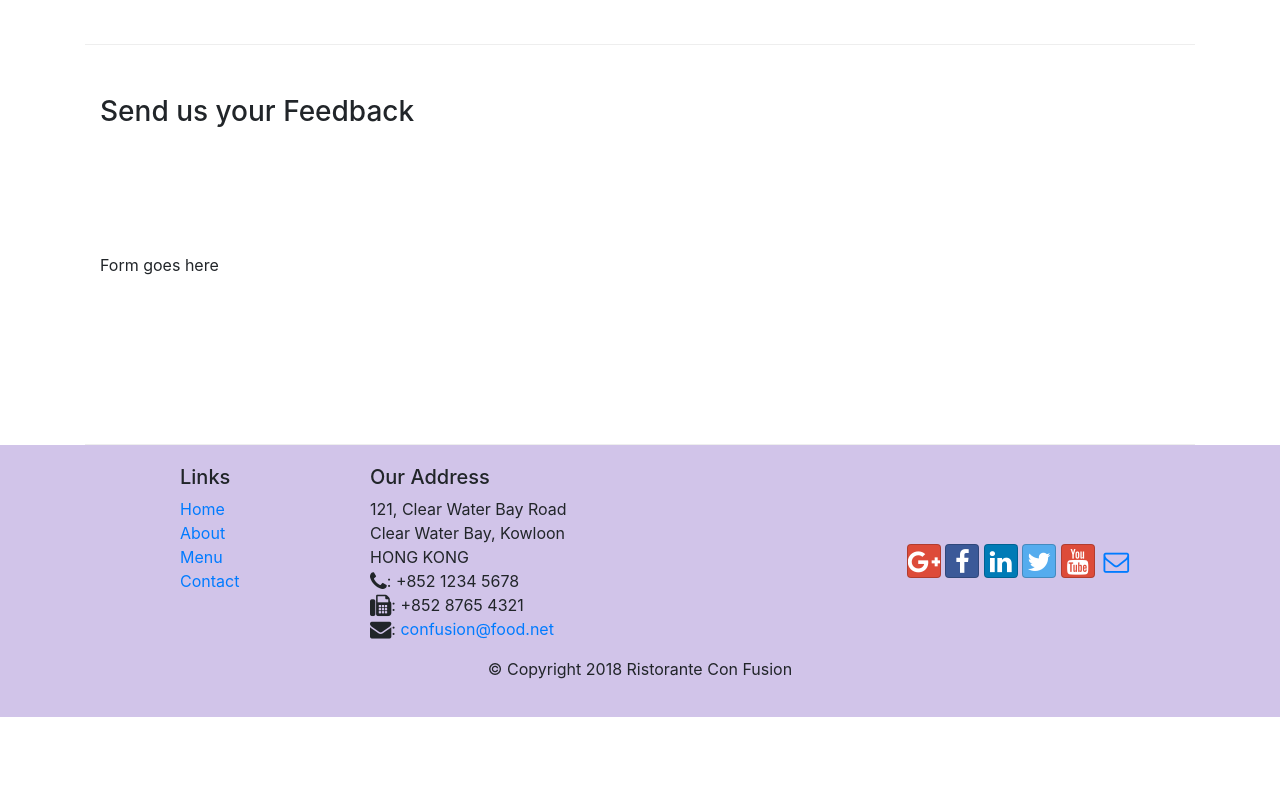
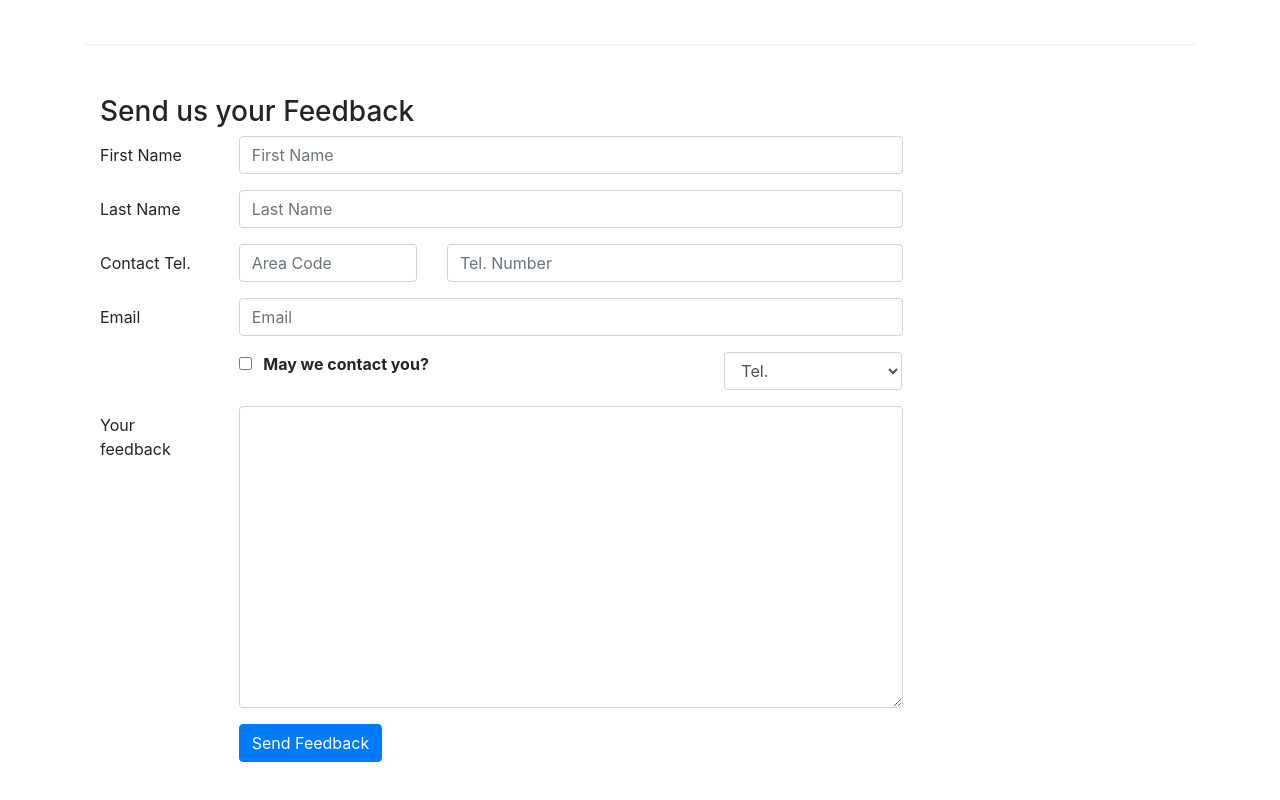
Before and after one commit to amirthabala27/coursera-bootstrap, a website: page contactus.html in a window 1280 px wide. Shown: the part 820-1620 px from the top of the page. Before the commit the page ends 1537 px from the top, so only its background shows below. Drawn offline with nearby package versions, Linux system fonts and the light colour scheme.

Commit message:
bootstrap forms

```diff
--- a/contactus.html
+++ b/contactus.html
@@ -92,7 +92,61 @@
               <h3>Send us your Feedback</h3>
            </div>
             <div class="col-12 col-md-9">
-                Form goes here
+                <form>
+                    <div class="form-group row">
+                        <label for="firstname" class="col-md-2 col-form-label">First Name</label>
+                        <div class="col-md-10">
+                            <input type="text" class="form-control" id="firstname" name="firstname" placeholder="First Name">
+                        </div>
+                    </div>
+                    <div class="form-group row">
+                        <label for="lastname" class="col-md-2 col-form-label">Last Name</label>
+                        <div class="col-md-10">
+                            <input type="text" class="form-control" id="lastname" name="lastname" placeholder="Last Name">
+                        </div>
+                    </div>
+                    <div class="form-group row">
+                        <label for="telnum" class="col-12 col-md-2 col-form-label">Contact Tel.</label>
+                        <div class="col-5 col-md-3">
+                            <input type="tel" class="form-control" id="areacode" name="areacode" placeholder="Area Code">
+                        </div>
+                        <div class="col-7 col-md-7">
+                            <input type="tel" class="form-control" id="telnum" name="telnum" placeholder="Tel. Number">
+                        </div>
+                    </div>
+                    <div class="form-group row">
+                        <label for="emailid" class="col-md-2 col-form-label">Email</label>
+                        <div class="col-md-10">
+                            <input type="email" class="form-control" id="emailid" name="emailid" placeholder="Email">
+                        </div>
+                    </div>
+                    <div class="form-group row">
+                        <div class="col-md-6 offset-md-2">
+                            <div class="form-check">
+                                <input type="checkbox" name="approve" id="approve" class="form-check-input" value="">
+                                <label for="approve" class="form-check-label"></label>
+                                <strong>May we contact you?</strong>
+                            </div>
+                        </div>
+                        <div class="col-md-3 offset-md-1">
+                            <select class="form-control">
+                                <option value="tel">Tel.</option>
+                                <option value="email">Email</option>
+                            </select>
+                        </div>
+                    </div>
+                    <div class="form-group row">
+                        <label for="feedback" class="col-md-2 col-form-label">Your feedback</label>
+                        <div class="col-md-10">
+                            <textarea class="form-control" id="feeback" name="feedback" rows="12"></textarea>
+                        </div>
+                    </div>
+                    <div class="form-group row">
+                        <div class="offset-md-2 col-md-10">
+                            <button type="submit" class="btn btn-primary">Send Feedback</button>
+                        </div>
+                    </div>
+                </form>
             </div>
              <div class="col-12 col-md">
             </div>
```
